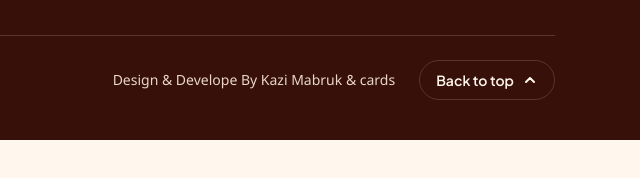
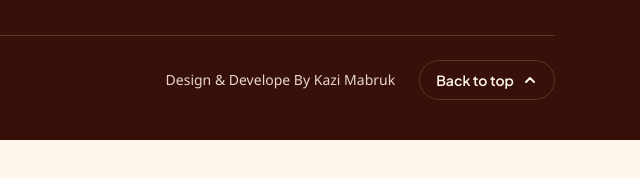
Before and after one commit to kazisaurav280-jpg/Cremino-ice-cream, a plain HTML site: page index.html in a window 1280 px wide. Shown: the part 5484-5662 px from the top of the page, 640-1280 px from the left. Drawn offline with Linux system fonts and the light colour scheme.

Commit message:
Remove 'and cards' from footer text

```diff
--- a/index.html
+++ b/index.html
@@ -259,7 +259,7 @@
   <div class="f-bottom">
     <p class="copy">© 2026 Cremino. All rights reserved.</p>
     <div class="f-bottom-right">
-      <p>Design & Develope By Kazi Mabruk &amp; cards</p>
+      <p>Design & Develope By Kazi Mabruk</p>
       <button type="button" class="to-top">Back to top <img src="assets/icon-chevron-up.svg" alt="" width="16" height="16"></button>
     </div>
   </div>
```
